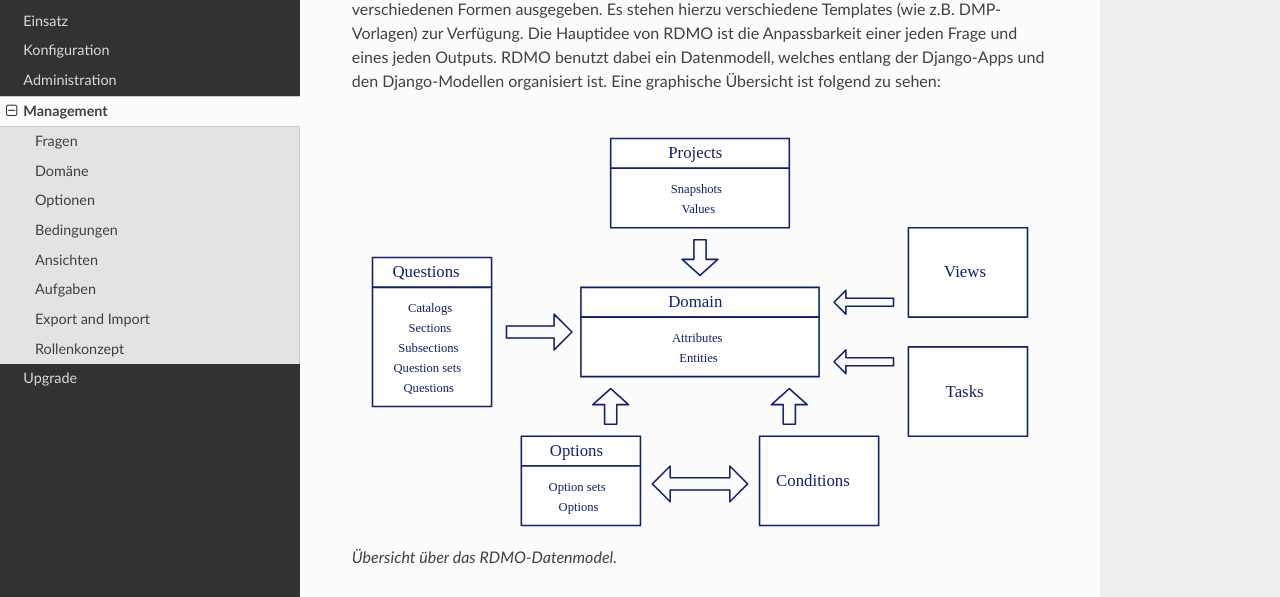
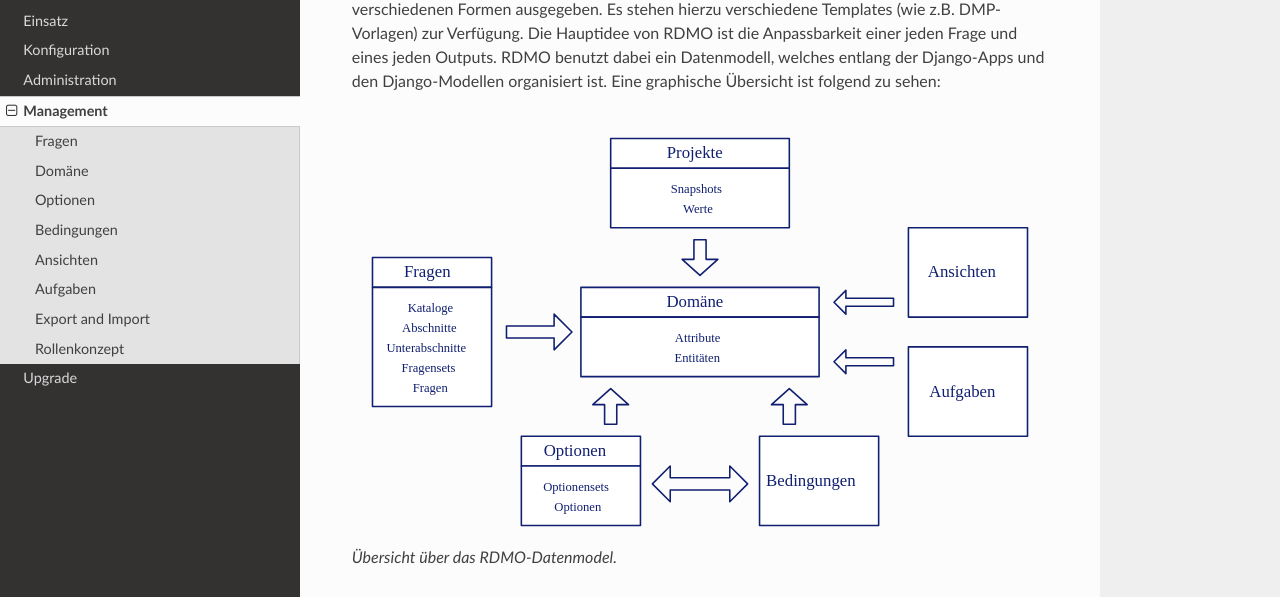
Before and after one commit to rdmorganiser/rdmo-docs-de, a Sphinx documentation site: the page built from docs/management/index.rst, in a window 1280 px wide. Shown: the part 186-783 px from the top of the page. Built offline with Sphinx 7.4.7 and the Read the Docs theme 2.0.0, drawn with Linux system fonts in a browser that asks for light colours.

Commit message:
Update index.rst

```diff
--- a/docs/management/index.rst
+++ b/docs/management/index.rst
@@ -4,8 +4,8 @@
 RDMO benutzt einen strukturierten Fragebogen. Die Antworten werden gespeichert und in verschiedenen Formen ausgegeben. Es stehen hierzu verschiedene Templates (wie z.B. DMP-Vorlagen) zur Verfügung.
 Die Hauptidee von RDMO ist die Anpassbarkeit einer jeden Frage und eines jeden Outputs. RDMO benutzt dabei ein Datenmodell, welches entlang der Django-Apps und den Django-Modellen organisiert ist. Eine graphische Übersicht ist folgend zu sehen:
 
-.. figure:: ../_static/img/datamodel.svg
-   :target: ../_static/img/datamodel.svg
+.. figure:: ../_static/img/datamodel_de.svg
+   :target: ../_static/img/datamodel_de.svg
 
    Übersicht über das RDMO-Datenmodel.
 
```
